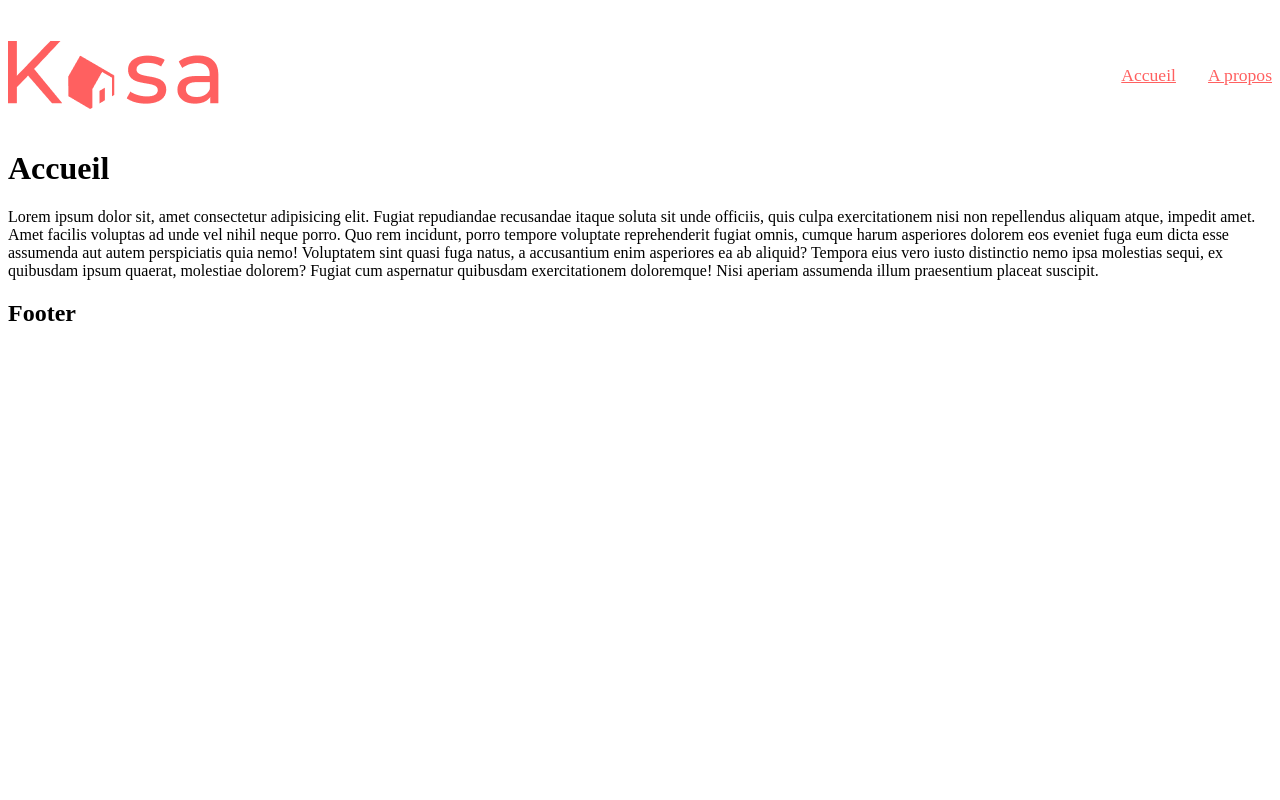
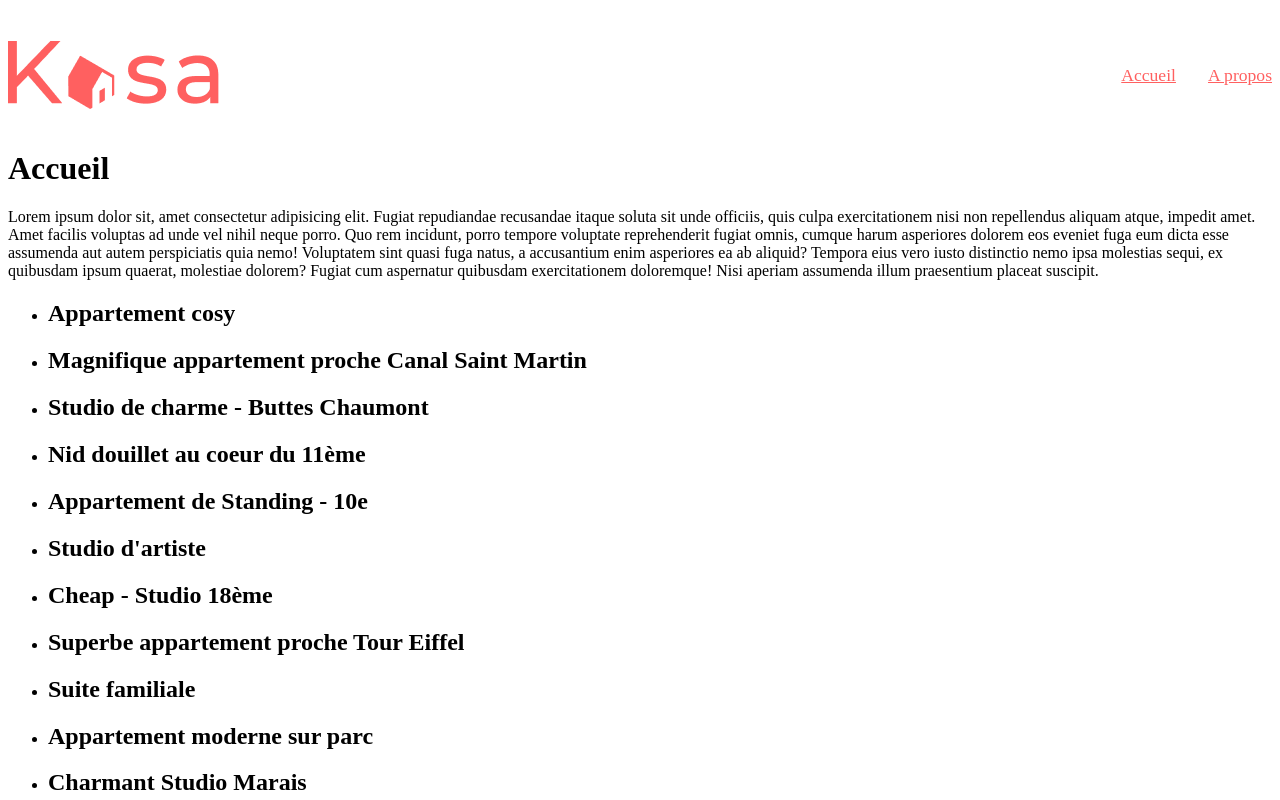
Before and after one commit to Axel75018/kasa, a React (Create React App) app: page / in a window 1280 px wide. Shown: the top 800 px of the page. Built offline with nearby package versions, Linux system fonts and the light colour scheme.

Commit message:
liste logement

```diff
--- a/src/App.js
+++ b/src/App.js
@@ -1,22 +1,14 @@
-import React from 'react';
-import { BrowserRouter, Routes, Route } from 'react-router-dom';
-import Acceuil from './pages/home/Home';
-import Logements from './pages/logements/Logements';
+import React from "react";
+import { BrowserRouter } from "react-router-dom";
+import Header2 from "./components/Header2";
+import Footer2 from "./components/Footer2";
+import AppRouter from "./AppRouter";
 
-import About from './pages/a-propos/About';
-import PageAbsente from './pages/404/PageAbsente';
-import Header2 from './components/Header2';
-import Footer2 from './components/Footer2';
 const App = () => {
   return (
     <BrowserRouter>
       <Header2 />
-      <Routes>
-        <Route path="/" element={<Acceuil />} />
-        <Route path="/logements" element={<Logements />} />
-        <Route path="/a-propos" element={<About />} />
-        <Route path="*" element={<PageAbsente />} />
-      </Routes>
+      <AppRouter />
       <Footer2 />
     </BrowserRouter>
   );
--- /dev/null
+++ b/src/AppRouter.js
@@ -0,0 +1,19 @@
+import React from "react";
+import { Routes, Route } from "react-router-dom";
+import Acceuil from "./pages/home/Home";
+import Logements from "./pages/logements/Logements";
+import About from "./pages/a-propos/About";
+import PageAbsente from "./pages/404/PageAbsente";
+
+const AppRouter = () => {
+  return (
+    <Routes>
+      <Route path="/" element={<Acceuil />} />
+      <Route path="/logements" element={<Logements />} />
+      <Route path="/a-propos" element={<About />} />
+      <Route path="*" element={<PageAbsente />} />
+    </Routes>
+  );
+};
+
+export default AppRouter;
--- /dev/null
+++ b/src/components/Card.js
@@ -0,0 +1,19 @@
+import React from "react";
+import Data from "../data/logements.json";
+const Card = () => {
+  return (
+    <div>
+      <ul>
+        {Data.map((logement) => (
+          <li key={logement.id}>
+            <article key={logement.id}>
+              <h2>{logement.title}</h2>
+            </article>
+          </li>
+        ))}
+      </ul>
+    </div>
+  );
+};
+
+export default Card;
--- a/src/pages/home/Home.jsx
+++ b/src/pages/home/Home.jsx
@@ -1,4 +1,5 @@
-import React from 'react';
+import React from "react";
+import Card from "../../components/Card";
 
 const acceuil = () => {
   return (
@@ -17,6 +18,7 @@ const acceuil = () => {
         cum aspernatur quibusdam exercitationem doloremque! Nisi aperiam
         assumenda illum praesentium placeat suscipit.
       </p>
+      <Card />
     </div>
   );
 };
```
